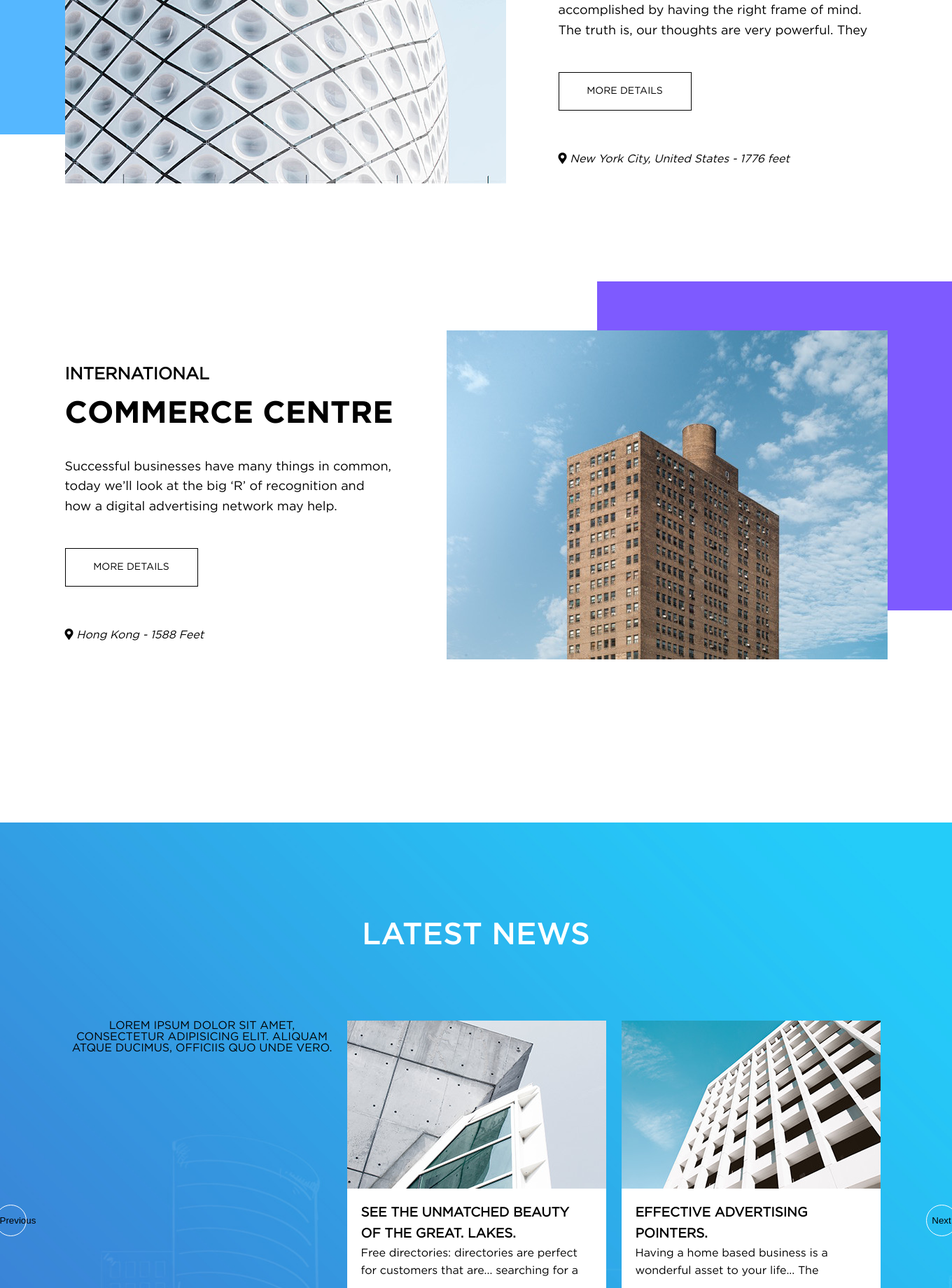
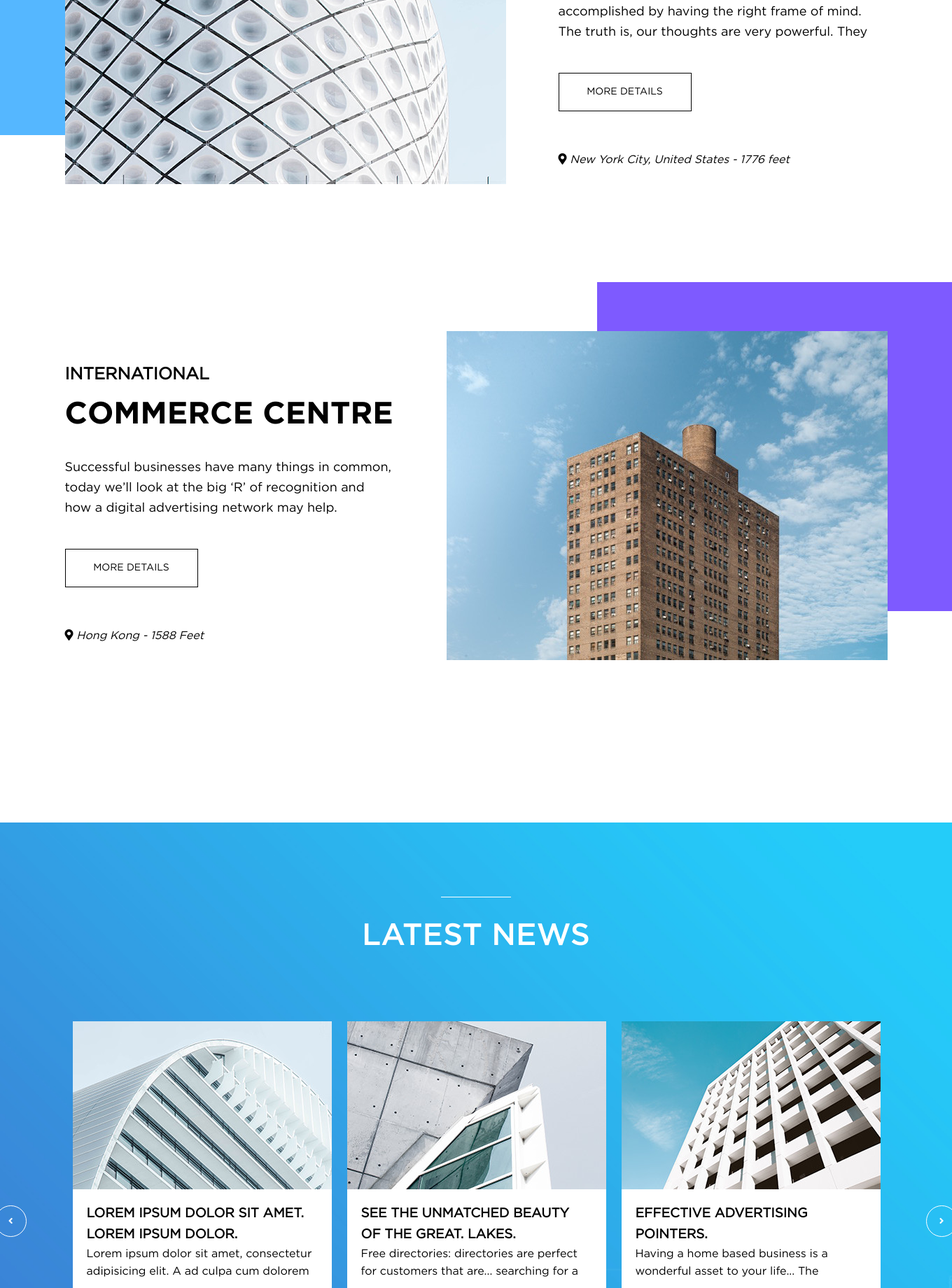
Before and after one commit to atolmachov/tolmachov, a PHP site: page /exam-2-monticello/index.html in a window 1360 px wide. Shown: the part 1360-3200 px from the top of the page at 70% size. Run offline with PHP 8.4, Linux system fonts and the light colour scheme; some libraries are stand-ins or nearby versions.

Commit message:
add exam-2 all

```diff
--- a/exam-2-monticello/index.html
+++ b/exam-2-monticello/index.html
@@ -160,7 +160,7 @@
                     it, but if you have successfully reached your target market, the payoffs will be worth it.</p>
                 <a href="javascript:void(0);">more details</a>
                 <i class="fas fa-map-marker-alt"></i>
-                <i>Hong Kong - 1588 Feet</i>
+                <i> Hong Kong - 1588 Feet</i>
             </div>
             <img class="right-shadow" src="img/section2-2.jpg" alt="project-2">
         </div>
@@ -307,7 +307,7 @@
                 <img src="img/section3-3.jpg" alt="build3">
                 <div class="text">
                     <h3>Hypnotize Yourself Into The Ghost.
-                    Of Christmas Future</h3>
+                        Of Christmas Future</h3>
                     <p>There are many things that are important to catalog design....
                         Your images must be sharp and appealing. Your text and even the font you use for the text is
                         important. The cover page design and the design of your catalog’s product pages all play
@@ -425,9 +425,39 @@
                     </div>
                 </div>
             </div>
-            <div>Lorem ipsum dolor sit amet, consectetur adipisicing elit. Eligendi, rem!</div>
-            <div>Lorem ipsum dolor sit amet, consectetur adipisicing elit. Aliquam atque ducimus, officiis quo unde
-                vero.
+            <div>
+                <img src="img/section3-2.jpg" alt="build2">
+                <div class="text">
+                    <h3>Lorem ipsum dolor. Lorem ipsum dolor sit amet.</h3>
+                    <p>Lorem ipsum dolor sit amet, consectetur adipisicing elit. Ab animi deleniti dicta, dolor dolorem
+                        excepturi hic ipsam itaque minima numquam quam quas quibusdam sequi! Accusantium commodi
+                        delectus ducimus inventore ipsa iste iure labore laboriosam neque nulla officia quam quas quia
+                        quis reiciendis repellat reprehenderit sed sequi sit, tempore totam voluptates.</p>
+                    <div class="aftor">
+                        <img src="img/section3-2down.png" alt="author2">
+                        <div>
+                            <h4>Lorem ipsum.</h4>
+                            <span>24 Apr 2017</span>
+                        </div>
+                    </div>
+                </div>
+            </div>
+            <div>
+                <img src="img/section3-3.jpg" alt="build3">
+                <div class="text">
+                    <h3>Lorem ipsum dolor sit amet. Lorem ipsum dolor.</h3>
+                    <p>Lorem ipsum dolor sit amet, consectetur adipisicing elit. A ad culpa cum dolorem praesentium
+                        reiciendis repellendus sit voluptates. Ad adipisci aliquid aperiam, cumque ducimus ea earum eos
+                        excepturi fuga fugiat harum in iusto magnam modi nemo nisi nobis possimus quas rerum sit soluta
+                        suscipit, totam veniam veritatis voluptatem! Nemo, ratione!</p>
+                    <div class="aftor">
+                        <img src="img/section3-3down.png" alt="author3">
+                        <div>
+                            <h4>Lorem ipsum.</h4>
+                            <span>30 Dec 2017</span>
+                        </div>
+                    </div>
+                </div>
             </div>
         </div>
     </div>
@@ -450,19 +480,30 @@
     </div>
 </section>
 <section id="map">
-    <div class="info-freeUA">
-        <h1>FreeUA</h1>
-        <p>Beetroot office</p>
+    <div class="monticello">
+        <h1>Monticello</h1>
     </div>
 </section>
 <section id="contacts">
     <h2>get in touch</h2>
     <div class="contact">
         <div>
-            <p>91 Nolan Extensions Suite 670</p>
-            <p>+001 356-868-2454</p>
-            <p>gahuy93@gmail.com</p>
-            <p>From 07:05AM to 19:30PM</p>
+            <p>
+                <i class="fas fa-map-marker-alt"></i>
+                91 Nolan Extensions Suite 670
+            </p>
+            <p>
+                <i class="fas fa-phone"></i>
+                +001 356-868-2454
+            </p>
+            <p>
+                <i class="fas fa-inbox"></i>
+                gahuy93@gmail.com
+            </p>
+            <p>
+                <i class="far fa-clock"></i>
+                From 07:05AM to 19:30PM
+            </p>
         </div>
         <div>
             <form action="/" method="post">
@@ -494,7 +535,7 @@
             </div>
         </div>
         <span>Copyrights © 2017 Monticello Group   |</span>
-        <span>Made with  by Ga Huy</span>
+        <span>Made with <i class="fas fa-heart"></i> by Ga Huy</span>
     </div>
 </footer>
 
--- a/exam-2-monticello/js/main.js
+++ b/exam-2-monticello/js/main.js
@@ -1,6 +1,8 @@
 ;(function($){
     $(function(){
         $('.slick-slider').slick({
+            prevArrow: '<button type="button" class="slick-prev"><i class="fas fa-angle-left"></i></button>',
+            nextArrow: '<button type="button" class="slick-next"><i class="fas fa-angle-right"></i></button>',
             dots: true,
             infinite: true,
             autoplay: true,
@@ -11,7 +13,7 @@
     });
 })(jQuery);
 var map,
-    infoWindowContent = document.getElementsByClassName('info-freeUA')[0].outerHTML;
+    infoWindowContent = document.getElementsByClassName('monticello')[0].outerHTML;
 function initMap() {
     var monticello = {lat: 40.679943, lng: -73.9309167},
         map = new google.maps.Map(document.getElementById('map'), {
@@ -21,7 +23,7 @@ function initMap() {
         marker = new google.maps.Marker({
             position: monticello,
             map: map,
-            // icon: '../img/pin.png',
+          //  icon: '../img/Pin.png',
             title: 'Monticello'
         }),
         infoWindow = new google.maps.InfoWindow ({
--- a/exam-2-monticello/style/main.css
+++ b/exam-2-monticello/style/main.css
@@ -212,6 +219,14 @@ a {
   margin-top: 100px;
   margin-bottom: 170px;
   padding-top: 40px;
+}
+#section-2 h2:before {
+  content: "";
+  display: block;
+  width: 100px;
+  height: 1px;
+  background: #000;
+  margin: -35px auto 35px;
 }
 #section-2 .project {
   padding-bottom: 210px;
@@ -236,6 +251,14 @@ a {
   margin: 0;
   padding: 0;
 }
+#section-2 .project div h2:before {
+  content: "";
+  display: block;
+  width: 100px;
+  height: 1px;
+  background: #fff;
+  margin: -35px auto 35px;
+}
 #section-2 .project div p {
   line-height: 1.6;
   font-size: 18px;
@@ -268,6 +294,14 @@ a {
   color: #FFFFFF;
   margin: 100px 0;
   padding-top: 40px;
+}
+#section-3 h2:before {
+  content: "";
+  display: block;
+  width: 100px;
+  height: 1px;
+  background: #fff;
+  margin: -35px auto 35px;
 }
 #section-3 .slick-slider img {
   margin: auto;
@@ -312,12 +346,20 @@ a {
 }
 
 .slick-arrow {
+  color: #FFFFFF;
   position: absolute;
   width: 45px;
   height: 45px;
   border: 1px solid #fff;
   border-radius: 50%;
   background: none;
+}
+.slick-arrow:hover {
+  opacity: 0.6;
+}
+.slick-arrow:active {
+  border: 2px solid #7e5aff;
+  color: #7e5aff;
 }
 .slick-arrow.slick-prev {
   left: -100px;
--- a/exam-2-monticello/style/main.scss
+++ b/exam-2-monticello/style/main.scss
@@ -21,6 +21,17 @@
   src: local('Gotham Medium'), url('../fonts/GothamMedium.woff') format('woff');
 }
 
+@mixin strip ($bg, $m: 35px) {
+  &:before {
+    content: '';
+    display: block;
+    width: 100px;
+    height: 1px;
+    background: $bg;
+    margin: -$m auto $m;
+  }
+}
+
 body {
   font-family: 'Gotham Book', sans-serif;
   position: relative;
@@ -36,6 +47,9 @@ a {
   color: #fff;
   font: 400 14px 'Gotham Book', sans-serif;
   text-transform: uppercase;
+  &:hover {
+    font-weight: 700;
+  }
 }
 
 .section-inner {
@@ -69,6 +83,7 @@ a {
           height: 5px;
           border: 1px solid #FFFFFF;
           border-radius: 50%;
+          margin-bottom: 1px;
         }
       }
       .social {
@@ -113,6 +128,9 @@ a {
         font-size: 16px;
         line-height: 45px;
       }
+      &:hover {
+        opacity: .6;
+      }
     }
   }
 }
@@ -125,6 +143,7 @@ a {
     margin-top: 100px;
     margin-bottom: 170px;
     padding-top: 40px;
+    @include strip(#000);
   }
   .project {
     .left-shadow {
@@ -146,6 +165,7 @@ a {
       h2 {
         margin: 0;
         padding: 0;
+        @include strip(#fff);
       }
       p {
         line-height: 1.6;
@@ -163,6 +183,9 @@ a {
         text-align: center;
         border: 1px solid black;
         margin-bottom: 60px;
+        &:hover {
+          background: #ccc;
+        }
       }
       i {
         text-transform: none;
@@ -181,6 +204,7 @@ a {
     color: #FFFFFF;
     margin: 100px 0;
     padding-top: 40px;
+    @include strip(#fff);
   }
   .slick-slider {
     img {
@@ -228,12 +252,20 @@ a {
 }
 
 .slick-arrow {
+  color: #FFFFFF;
   position: absolute;
   width: 45px;
   height: 45px;
   border: 1px solid #fff;
   border-radius: 50%;
   background: none;
+  &:hover {
+    opacity: .6;
+  }
+  &:active {
+    border: 2px solid #7e5aff;
+    color: #7e5aff;
+  }
   &.slick-prev {
     left: - 100px;
     top: 50%;
@@ -272,6 +304,7 @@ a {
     font: 300 44px 'Gotham Medium', sans-serif;
     margin: 140px auto 100px;
     padding-top: 40px;
+    @include strip(#000);
   }
   .grid {
     display: flex;
@@ -288,6 +321,9 @@ a {
     padding: 20px 40px;
     border: 1px solid black;
     margin: 65px auto 140px;
+    &:hover {
+      background: #ccc;
+    }
   }
 }
 
@@ -307,8 +343,9 @@ a {
   background: #fff;
   h2 {
     font: 300 44px 'Gotham Medium', sans-serif;
-    margin-top: 60px;
+    margin-top: 80px;
     text-align: center;
+    @include strip(#000, 20px);
   }
   .contact {
     display: flex;
@@ -317,6 +354,9 @@ a {
       width: 330px;
       display: flex;
       flex-direction: column;
+      i {
+        color: #7e5aff;
+      }
       input {
         font: 400 14px 'Gotham Book', sans-serif;
         height: 40px;
@@ -329,6 +369,9 @@ a {
           text-transform: uppercase;
           margin-left: 174px;
           margin-top: 30px;
+          &:hover {
+            background: #ccc;
+          }
         }
       }
       form {
```
Also changed, not shown: other parts of exam-2-monticello/style/main.css (+36 -1 lines), 1 other file.
